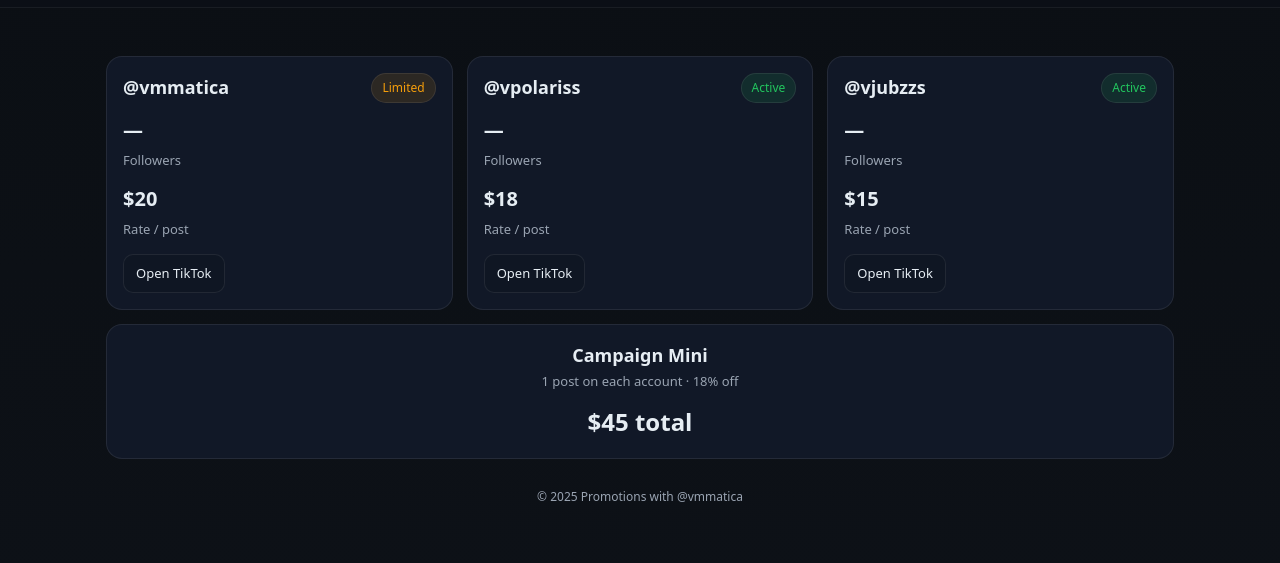
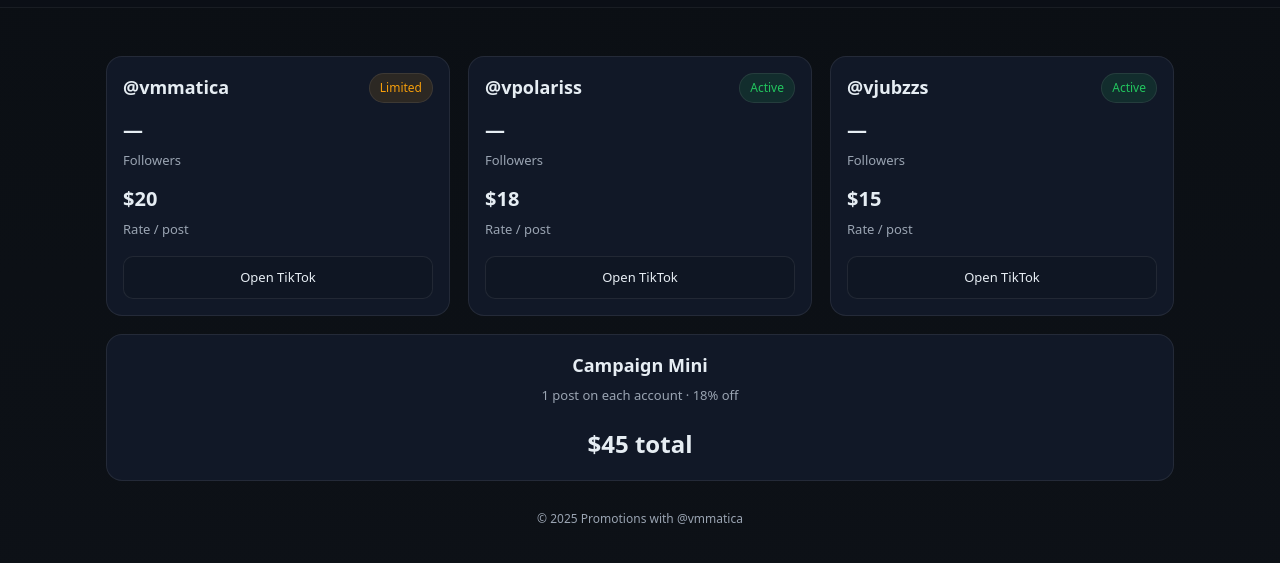
Before and after one commit to Baconartist/Baconartist.github.io, a plain HTML site: page index.html in a window 1280 px wide. Shown: the part 49-612 px from the top of the page. Drawn offline with Linux system fonts and the light colour scheme; no server answers.

Commit message:
Update index.html

```diff
--- a/index.html
+++ b/index.html
@@ -20,10 +20,12 @@
     .brand h1{font-size:16px;margin:0;letter-spacing:.2px}
     .email{font-size:13px;color:var(--muted)}
     .email:hover{color:var(--text)}
-    .grid{display:grid;grid-template-columns:repeat(3,minmax(240px,1fr));gap:14px;margin-top:24px}
+    .grid{display:grid;grid-template-columns:repeat(3,minmax(260px,1fr));gap:18px;margin-top:24px;align-items:stretch}
     @media (max-width:900px){.grid{grid-template-columns:repeat(2,minmax(240px,1fr))}}
     @media (max-width:560px){.grid{grid-template-columns:1fr}}
-    .card{background:var(--card);border:1px solid rgba(255,255,255,.08);border-radius:16px;padding:16px;text-align:left}
+    @media (max-width:900px){.grid{grid-template-columns:repeat(2,minmax(240px,1fr))}}
+    @media (max-width:560px){.grid{grid-template-columns:1fr}}
+    .card{background:var(--card);border:1px solid rgba(255,255,255,.08);border-radius:16px;padding:16px;text-align:left;display:flex;flex-direction:column;min-height:260px}
     .row{display:flex;align-items:center;justify-content:space-between}
     .handle{font-weight:700;font-size:18px}
     .muted{color:var(--muted);font-size:13px}
@@ -32,7 +34,7 @@
     .limited{background:var(--limited-bg);color:var(--warn)}
     .stat{margin-top:10px}
     .stat b{display:block;font-size:20px}
-    .btn{display:inline-block;margin-top:12px;padding:8px 12px;border-radius:10px;border:1px solid rgba(255,255,255,.08);background:#0f1623;font-size:13px}
+    .btn{display:inline-block;margin-top:auto;padding:10px 12px;border-radius:10px;border:1px solid rgba(255,255,255,.08);background:#0f1623;font-size:13px;text-align:center}
     .btn:hover{border-color:var(--accent)}
     footer{margin-top:28px;color:var(--muted);font-size:12px;text-align:center}
     .campaign-card{grid-column:1/-1;text-align:center}
@@ -83,11 +85,9 @@
       </article>
 
       <!-- Campaign Mini -->
-      <article class="card campaign-card">
-        <div class="row" style="justify-content:center">
-          <div class="handle">Campaign Mini</div>
-        </div>
-        <div class="muted">1 post on each account · 18% off</div>
+      <article class="card campaign-card" style="min-height:140px;display:flex;align-items:center;justify-content:center;flex-direction:column;text-align:center">
+        <div class="handle" style="margin-bottom:4px">Campaign Mini</div>
+        <div class="muted" style="margin-bottom:8px">1 post on each account · 18% off</div>
         <div class="price">$45 total</div>
       </article>
     </div>
```
